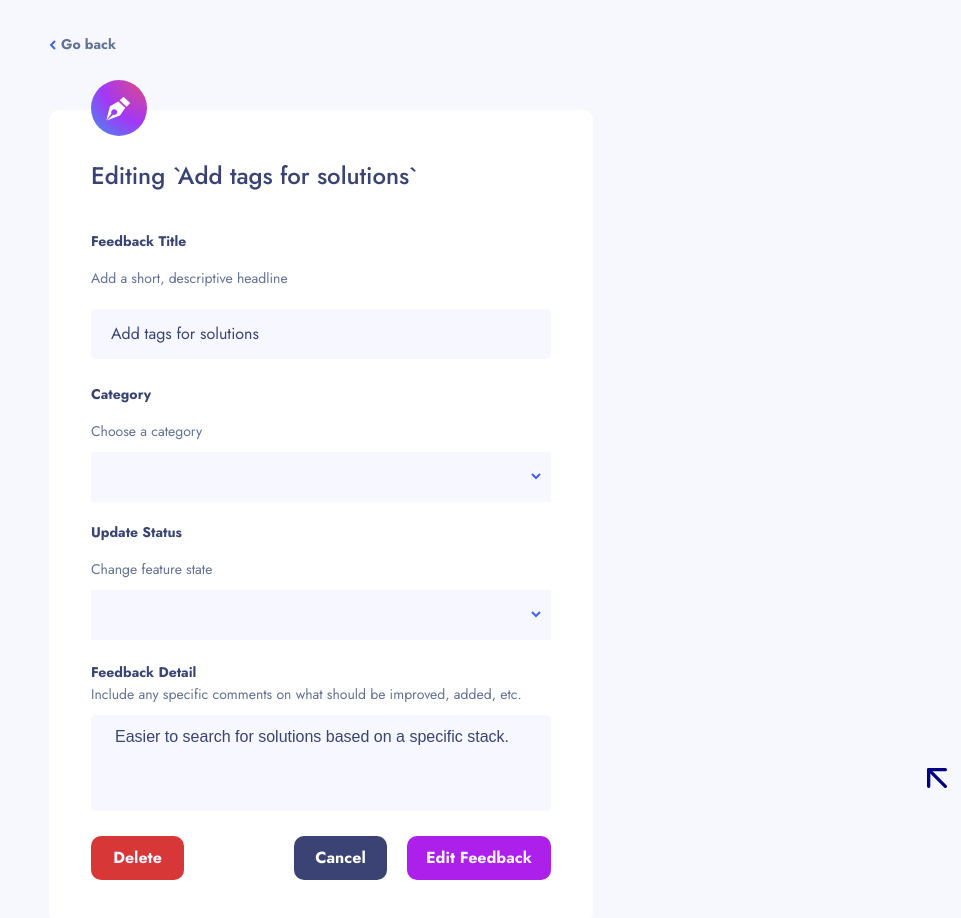
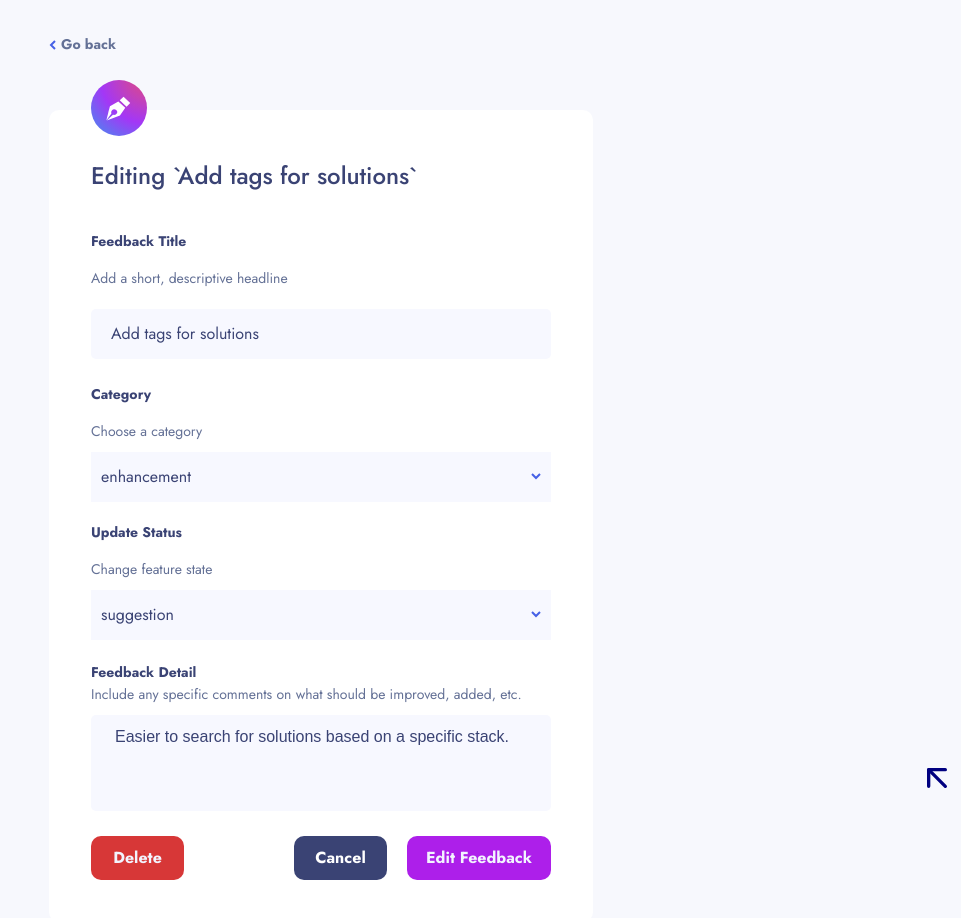
Before and after one commit to mariamo101/team-2, a React (Vite) app: page /edit-feedback/1 in a window 1280 px wide. Shown: the top 918 px of the page, without its empty margins (319-1280 px from the left). Built offline with nearby package versions, Linux system fonts and the light colour scheme.

Commit message:
fix: edit bugs

```diff
--- a/src/components/EditFeedbacksForm/EditFeedbackForm.jsx
+++ b/src/components/EditFeedbacksForm/EditFeedbackForm.jsx
@@ -21,27 +21,19 @@ function EditFeedbackForm({product}) {
 
   // Current Feedback Id for remove it
 
-  const {productData, editProductData, removeProduct} = useContext(FeedbackContext);
-
-  console.log(productData);
-  // Prepare categories and statuses without modifying their case
-  const categories = ["UI", "UX", "Enhancement", "Bug", "Feature"];
-  const statuses = ["Suggestion", "Live", "Planned", "In-Progress"];
-
-  // Navigate for redirecting
-
+  const { editProductData, removeProduct, categories, statuses } = useContext(FeedbackContext);
+  const { id } = useParams();
   const navigate = useNavigate();
 
+
+
+
   // For getting params
-  const {id} = useParams();
 
   function handleDelete() {
     removeProduct(+id);
   }
 
-  // useEffect(() => {
-  //   console.log(productData);
-  // }, [productData]);
 
   function handleEditProduct(data) {
     editProductData(id, data.title, data.category, data.status, data.description);
--- a/src/pages/EditFeedBack.jsx
+++ b/src/pages/EditFeedBack.jsx
@@ -25,7 +25,6 @@ function EditFeedBack() {
   function goBack() {
     navigate(-1);
   }
-
   return (
     <>
       <main className={styles.container}>
--- a/src/store/feedback-context.jsx
+++ b/src/store/feedback-context.jsx
@@ -11,7 +11,7 @@ export const FeedbackContext = createContext({
   removeProduct: () => {},
   mainData: [],
   deleteReplay: () => {},
-  deleteComment:()=>{},
+  deleteComment: () => {},
   getFeedbacksByName: () => {},
   filteredProductsByCategory: () => {},
   filteredProductsByCommentsAndUpvotes: () => {},
@@ -148,18 +148,20 @@ export default function FeedbackContextProvider({ children }) {
     setProductData(updatedProductData);
   }
 
-  function deleteComment(commentId){
-    const updateProductData = productData.map(item=>{
-      if(item.comments){
-        const filteredComments = item.comments.filter(comment=> comment?.id !== commentId)
-        return{
+  function deleteComment(commentId) {
+    const updateProductData = productData.map((item) => {
+      if (item.comments) {
+        const filteredComments = item.comments.filter(
+          (comment) => comment?.id !== commentId
+        );
+        return {
           ...item,
           comments: filteredComments,
-        }
+        };
       }
       return item;
-    })
-    setProductData(updateProductData)
+    });
+    setProductData(updateProductData);
   }
 
   function deleteReplay(commentId, replyId) {
@@ -242,6 +244,8 @@ export default function FeedbackContextProvider({ children }) {
   }
 
 
+  const categories = ["UI", "UX", "enhancement", "bug", "feature"];
+  const statuses = ["suggestion", "live", "planned", "in-progress"];
   return (
     <FeedbackContext.Provider
       value={{
@@ -259,6 +263,10 @@ export default function FeedbackContextProvider({ children }) {
         filteredProductsByCategory,
         filteredProductsByCommentsAndUpvotes,
         mainCategory,
+        productData,
+        categories,
+        statuses,
+        setProductData,
       }}
     >
       {children}
```
